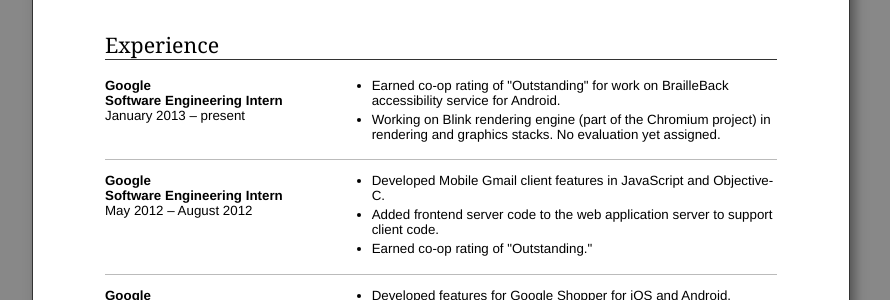
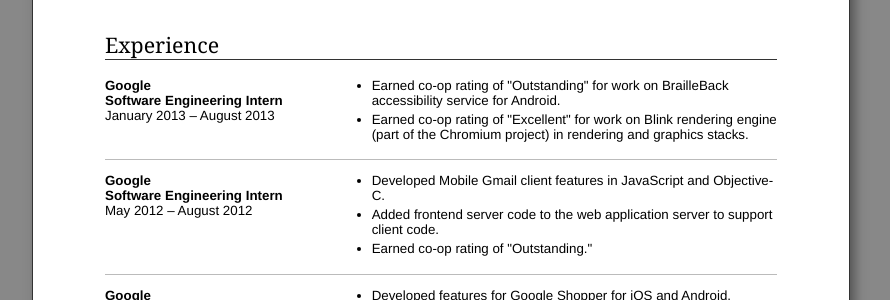
Before and after one commit to jeremyroman/www.jeremyroman.com, a Jekyll site: the page resume/resume.html, which Jekyll copies as it is, in a window 1280 px wide. Shown: the part 417-717 px from the top of the page, without its empty margins (199-1089 px from the left). Built offline with Jekyll 4.4.1, drawn with Linux system fonts in a browser that asks for light colours; Markdown is read by kramdown in place of the engine named in the settings.

Commit message:
update last SWE intern position in resume

```diff
--- a/resume/resume.html
+++ b/resume/resume.html
@@ -113,11 +113,11 @@
         <div class="info">
           <strong class="employer">Google</strong><br>
           <strong class="position">Software Engineering Intern</strong><br>
-          <span class="dates">January 2013 &ndash; present</span>
+          <span class="dates">January 2013 &ndash; August 2013</span>
         </div>
         <ul>
           <li>Earned co-op rating of &quot;Outstanding&quot; for work on BrailleBack accessibility service for Android.</li>
-          <li>Working on Blink rendering engine (part of the Chromium project) in rendering and graphics stacks. No evaluation yet assigned.</li>
+          <li>Earned co-op rating of &quot;Excellent&quot; for work on Blink rendering engine (part of the Chromium project) in rendering and graphics stacks.</li>
         </ul>
       </li>
 
```
